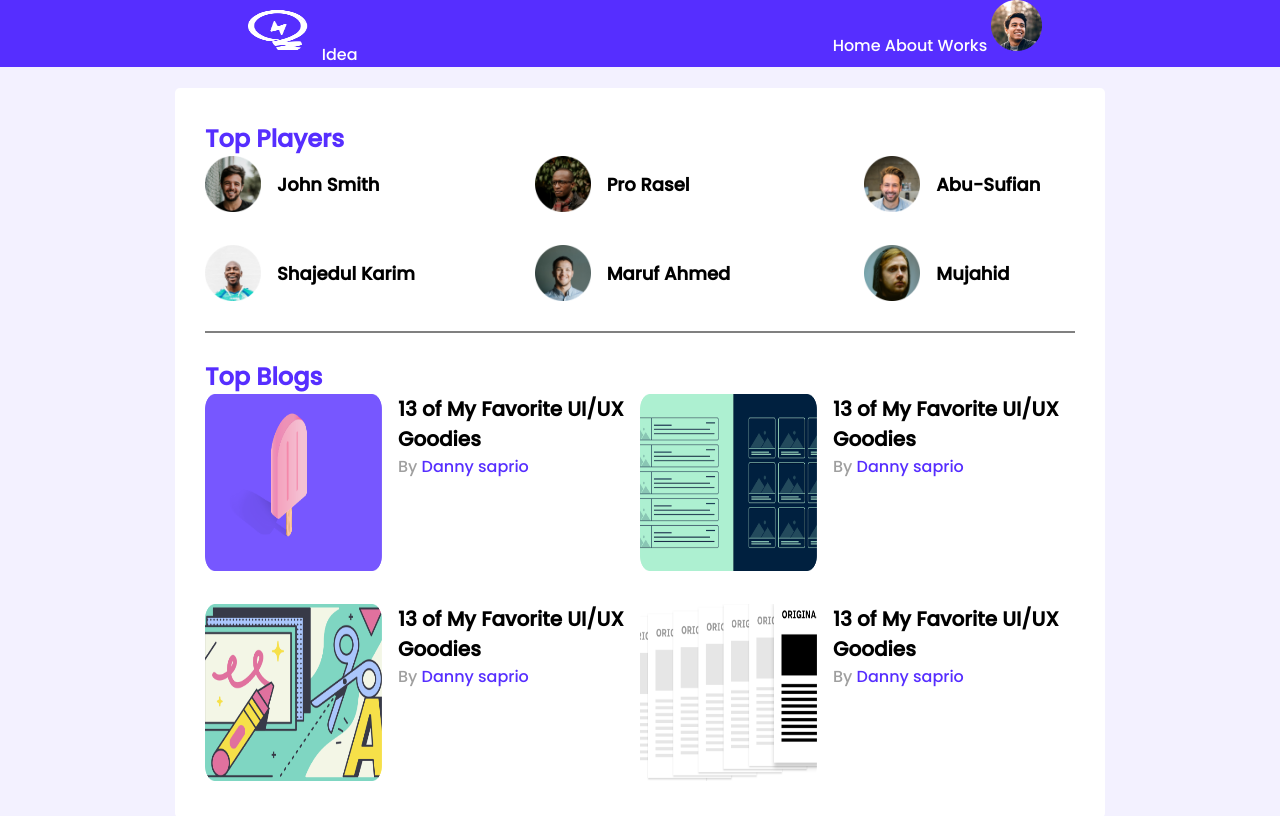
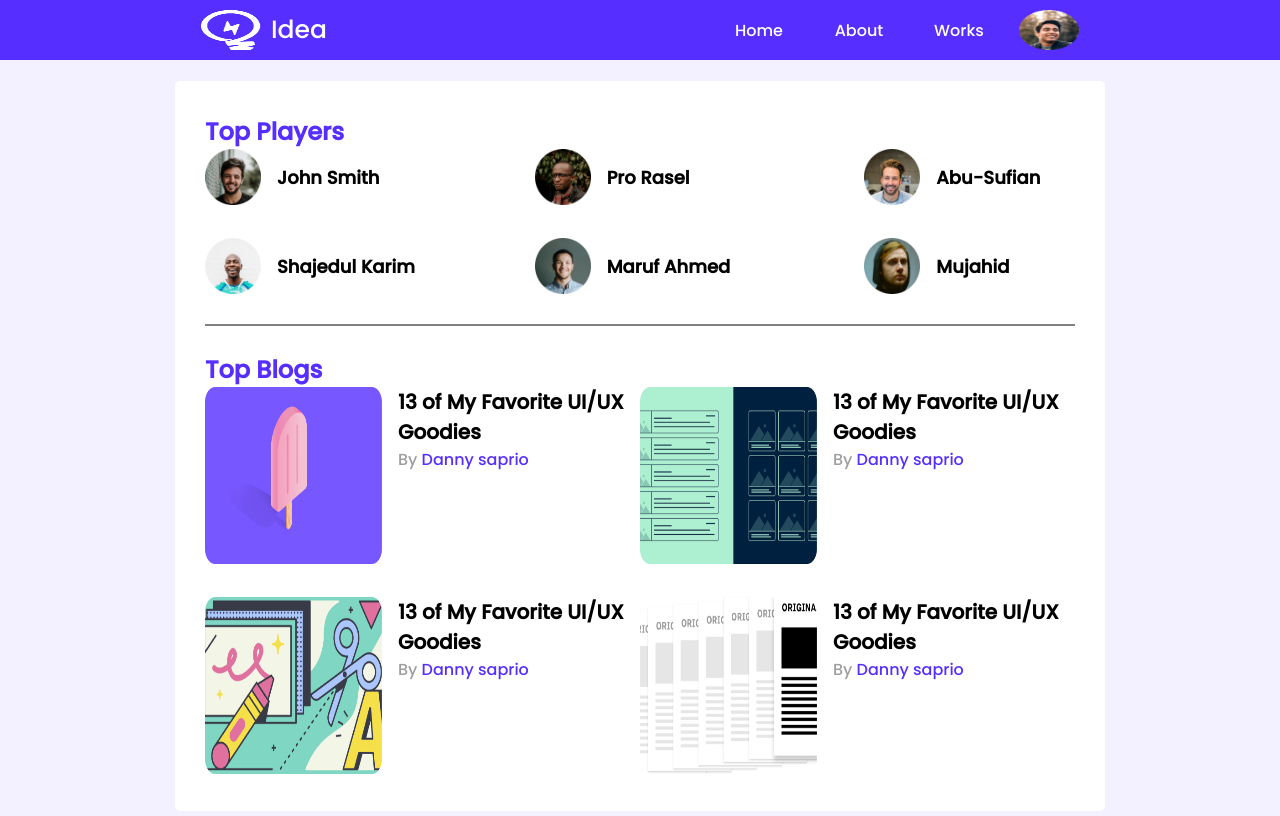
Before and after one commit to ekram666/leader-board-css3, a plain HTML site: page index.html in a window 1280 px wide. Shown: the top 816 px of the page. Drawn offline with Linux system fonts and the light colour scheme.

Commit message:
final push

```diff
--- a/index.html
+++ b/index.html
@@ -11,17 +11,19 @@
 </head>
 <body>
     <!-- Header start -->
-    <header class="nav">
-        <div class="nav-wrap">
+    <header >
+        <nav class="nav-header">
+            <span class="nav-wrap">
                 <img src="images/icons/logo.png" alt="">
                 <span class="nav-span">Idea</span>
-        </div>
-        <div class="nav-info">
+            </span>
+            <span class="nav-info">
                 <a href="#">Home</a>
                 <a href="#">About</a>
                 <a href="#">Works</a>
                 <img src="images/icons/profile.png" alt="">
-        </div>
+            </span>
+        </nav>
     </header>
    <!--header end-->
     <main>
--- a/style/style.css
+++ b/style/style.css
@@ -5,28 +5,40 @@
     margin: 0%;
     padding: 0%;
 }
-.nav{
+.nav-header{
     background-color: #562eff;
     display: flex;
     justify-content: space-around ;
-
     color: #ffffff;
 
 }
 
-.nav-wrap img{
+.nav-wrap img , .nav-info img{
     margin: 10px;
     width: 60px;
     height: 40px;
 
+}
+.nav-wrap {
+    display: flex;
+    justify-content: center;
+    text-align: center;
+    align-items: center;
+    font-size: 25px;
+}
+.nav-info{
+    display: flex;
+    text-align: center;
+    align-items: center;
 
 }
+
 .nav-info a{
 
     text-decoration: none;
-    justify-content: center;
-    align-items: center;
+    width: 100px;
     color: white;
+
 
 }
 
```
Lines whose indentation alone changed are shown as unchanged.
